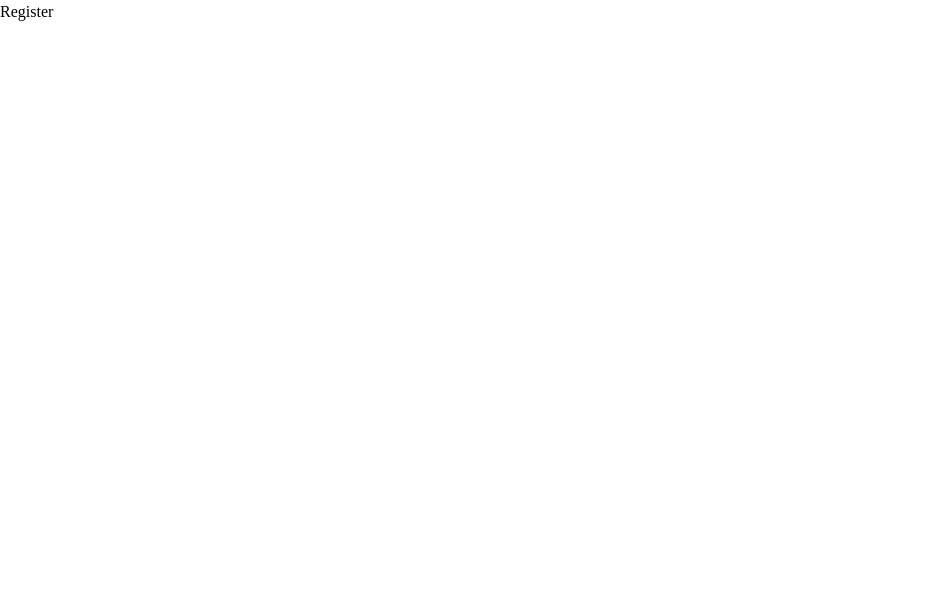
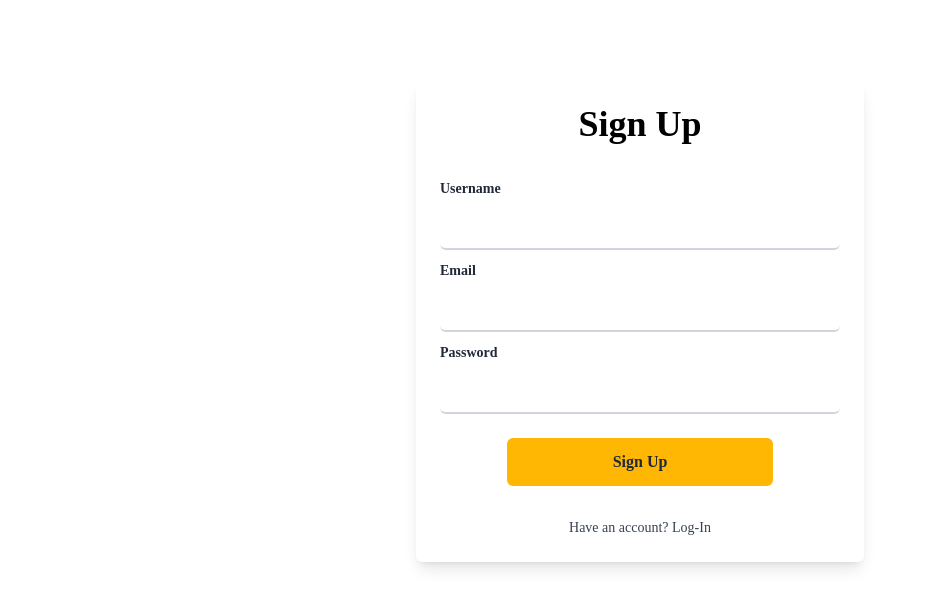
Before and after one commit to inayoon/expense_tracker, a React (Vite) app in the folder frontend/: page /register in a window 1280 px wide. Shown: the top 608 px of the page, without its empty margins (0-925 px from the left). Built offline with nearby package versions, Linux system fonts and the light colour scheme; a web font is replaced by a local one.

Commit message:
Created Register page and Connected to DB

```diff
--- a/frontend/src/App.jsx
+++ b/frontend/src/App.jsx
@@ -11,13 +11,23 @@ import LandingPage from "./pages/LandingPage";
 function App() {
   const isAuth = useSelector((state) => state.user?.isAuth);
   return (
+    <div>
+      {/* ToastContainer 추가 */}
+      <ToastContainer
+        position="bottom-right"
+        theme="light"
+        pauseOnHover
+        autoClose={1500}
+      />
       <Routes>
         <Route path="/" element={<LandingPage />} />
+
         <Route element={<NotAuthRoutes isAuth={isAuth} />}>
           <Route path="/login" element={<Login />} />
           <Route path="/register" element={<Register />} />
         </Route>
       </Routes>
+    </div>
   );
 }
 
--- a/frontend/src/pages/LandingPage.jsx
+++ b/frontend/src/pages/LandingPage.jsx
@@ -10,7 +10,7 @@ export default function LandingPage() {
           className="mx-auto"
         />
         <Link to="/login">
-          <button className="bg-blue-500 text-white px-6 py-3 absolute top-1/2 left-1/2 transform -translate-x-1/2 -translate-y-1/2 rounded-md">
+          <button className="bg-blue text-white px-6 py-3 absolute top-1/2 left-1/2 transform -translate-x-1/2 -translate-y-1/2 rounded-md hover:scale-105">
             Start Tracking💰
           </button>
         </Link>
--- a/frontend/src/pages/Login.jsx
+++ b/frontend/src/pages/Login.jsx
@@ -1,26 +1,36 @@
 import React from "react";
 import { useForm } from "react-hook-form";
+import { Link } from "react-router-dom";
 
 export default function Login() {
+  const {
+    register,
+    handleSubmit,
+    formState: { errors },
+    reset,
+  } = useForm({ mode: "Onchange" });
+
+  const onSubmit = ({ email, password, username }) => {
+    reset();
+  };
+
+  const userEmail = {
+    required: "Email must be provided",
+  };
+
+  const userPassword = {
+    required: "Password must be provided",
+    minLength: {
+      value: 6,
+      message: "Min length must be 6",
+    },
+  };
+
   return (
     <section className="flex flex-col justify-center mt-20 max-w-md m-auto">
       <div className="p-6 bg-white rounded-md shadow-lg">
         <h1 className="text-4xl font-bold text-center">Sign In</h1>
-        <form className="mt-8">
-          <div className="mb-2">
-            <label
-              htmlFor="username"
-              className="text-sm font-semibold text-gray-800"
-            >
-              Username
-            </label>
-            <input
-              type="text"
-              id="username"
-              className="w-full px-8 py-2 mt-2 bg-white rounded-md border-b-2 border-gray-300"
-            />
-          </div>
-
+        <form className="mt-8" onSubmit={handleSubmit(onSubmit)}>
           <div className="mb-2">
             <label
               htmlFor="email"
@@ -32,7 +42,13 @@ export default function Login() {
               type="email"
               id="email"
               className="w-full px-8 py-2 mt-2 bg-white rounded-md border-b-2 border-gray-300"
+              {...register("email", userEmail)}
             />
+            {errors?.email && (
+              <div>
+                <span className="text-gray-400">{errors.email.message}</span>
+              </div>
+            )}
           </div>
           <div className="mb-2">
             <label
@@ -45,13 +61,28 @@ export default function Login() {
               type="password"
               id="password"
               className="w-full px-8 py-2 mt-2 bg-white rounded-md border-b-2 border-gray-300"
+              {...register("password", userPassword)}
             />
+            {errors?.password && (
+              <div>
+                <span className="text-gray-400">{errors.password.message}</span>
+              </div>
+            )}
           </div>
+
           <div className="mt-6 flex justify-center">
-            <button className="w-2/3 bg-amber-400 text-gray-800 font-semibold px-4 py-3 rounded-md hover:bg-amber-500">
+            <button className="w-2/3 bg-yellow text-gray-800 font-semibold px-4 py-3 rounded-md hover:bg-pointOrange">
               Sign In
             </button>
           </div>
+          <p className="mt-8 text-sm text-center text-gray-700">
+            Don&apos;t have an account?{" "}
+            <Link to="/register">
+              <span className="font-medium hover:underline hover:text-pointOrange">
+                Sign-Up
+              </span>
+            </Link>
+          </p>
         </form>
       </div>
     </section>
--- a/frontend/src/pages/Register.jsx
+++ b/frontend/src/pages/Register.jsx
@@ -1,6 +1,126 @@
 import React from "react";
 import { useForm } from "react-hook-form";
+import { useDispatch } from "react-redux";
+import { Link } from "react-router-dom";
+import { registerUser } from "../store/thunkFunctions";
 
 export default function Register() {
-  return <div>Register</div>;
+  const dispatch = useDispatch();
+  const {
+    register,
+    handleSubmit,
+    formState: { errors },
+    reset,
+  } = useForm({ mode: "Onchange" });
+
+  const onSubmit = ({ email, password, username }) => {
+    const body = {
+      email,
+      password,
+      username,
+    };
+    dispatch(registerUser(body));
+    reset();
+  };
+
+  const userEmail = {
+    required: "Email must be provided",
+  };
+
+  const userName = {
+    required: "Name must be provided",
+    pattern: {
+      value: /^[A-Za-z]+$/,
+      message: "Username must only contain letters",
+    },
+  };
+  const userPassword = {
+    required: "Password must be provided",
+    minLength: {
+      value: 6,
+      message: "Min length must be 6",
+    },
+  };
+  return (
+    <section className="flex flex-col justify-center mt-20 max-w-md m-auto">
+      <div className="p-6 bg-white rounded-md shadow-lg">
+        <h1 className="text-4xl font-bold text-center">Sign Up</h1>
+        <form className="mt-8" onSubmit={handleSubmit(onSubmit)}>
+          <div className="mb-2">
+            <label
+              htmlFor="username"
+              className="text-sm font-semibold text-gray-800"
+            >
+              Username
+            </label>
+            <input
+              type="text"
+              id="username"
+              className="w-full px-8 py-2 mt-2 bg-white rounded-md border-b-2 border-gray-300"
+              {...register("username", userName)}
+            />
+
+            {errors?.name && (
+              <div>
+                <span className="text-gray-400">{errors.name.message}</span>
+              </div>
+            )}
+          </div>
+
+          <div className="mb-2">
+            <label
+              htmlFor="email"
+              className="text-sm font-semibold text-gray-800"
+            >
+              Email
+            </label>
+            <input
+              type="email"
+              id="email"
+              className="w-full px-8 py-2 mt-2 bg-white rounded-md border-b-2 border-gray-300"
+              {...register("email", userEmail)}
+            />
+            {errors?.email && (
+              <div>
+                <span className="text-gray-400">{errors.email.message}</span>
+              </div>
+            )}
+          </div>
+          <div className="mb-2">
+            <label
+              htmlFor="password"
+              className="text-sm font-semibold text-gray-800"
+            >
+              Password
+            </label>
+            <input
+              type="password"
+              id="password"
+              className="w-full px-8 py-2 mt-2 bg-white rounded-md border-b-2 border-gray-300"
+              {...register("password", userPassword)}
+            />
+            {errors?.password && (
+              <div>
+                <span className="text-gray-400">{errors.password.message}</span>
+              </div>
+            )}
+          </div>
+
+          <div className="mt-6 flex justify-center">
+            <button className="w-2/3 bg-yellow text-gray-800 font-semibold px-4 py-3 rounded-md hover:bg-pointOrange">
+              Sign Up
+            </button>
+          </div>
+          <p className="mt-8 text-sm text-center text-gray-700">
+            Have an account?{" "}
+            <Link to="/login">
+              <span className="font-medium hover:underline hover:text-pointOrange">
+                Log-In
+              </span>
+            </Link>
+          </p>
+        </form>
+      </div>
+    </section>
+  );
 }
--- a/frontend/src/store/thunkFunctions.js
+++ b/frontend/src/store/thunkFunctions.js
@@ -1 +1,15 @@
 import { createAsyncThunk } from "@reduxjs/toolkit";
+import axiosInstance from "../utils/axios";
+
+export const registerUser = createAsyncThunk(
+  "user/registerUser",
+  async (body, thunkAPI) => {
+    try {
+      const response = await axiosInstance.post("/user/register", body);
+      return response.data;
+    } catch (error) {
+      console.error(error);
+      return thunkAPI.rejectWithValue(error.response.data || error.message);
+    }
+  }
+);
--- a/frontend/src/store/userSlice.js
+++ b/frontend/src/store/userSlice.js
@@ -1,5 +1,6 @@
 import { createSlice } from "@reduxjs/toolkit";
 import { toast } from "react-toastify";
+import { registerUser } from "./thunkFunctions";
 
 const initialState = {
   userData: {
@@ -16,6 +17,21 @@ const userSlice = createSlice({
   name: "user",
   initialState,
   reducers: {},
+  extraReducers: (builder) => {
+    builder
+      .addCase(registerUser.pending, (state) => {
+        state.isLoading = true;
+      })
+      .addCase(registerUser.fulfilled, (state) => {
+        state.isLoading = false;
+        toast.info("User registration completed");
+      })
+      .addCase(registerUser.rejected, (state, action) => {
+        state.isLoading = false;
+        state.error = action.payload;
+        toast.error(action.payload);
+      });
+  },
 });
 
 export default userSlice.reducer;
--- a/frontend/src/utils/axios.js
+++ b/frontend/src/utils/axios.js
@@ -4,13 +4,27 @@ const axiosInstance = axios.create({
   baseURL: import.meta.env.PROD ? "" : "http://localhost:3000",
 });
 
-axiosInstance.interceptors.request.use(
-  function (config) {
-    config.headers.Authorization =
-      "Bearer " + localStorage.getItem("access_token");
-    return config;
-  },
-  function (error) {
-    return Promise.reject(error);
-  }
-);
+// axiosInstance.interceptors.request.use(
+//   function (config) {
+//     config.headers.Authorization =
+//       "Bearer " + localStorage.getItem("access_token");
+//     return config;
+//   },
+//   function (error) {
+//     return Promise.reject(error);
+//   }
+// );
+
+// axiosInstance.interceptors.response.use(
+//   function (response) {
+//     return response;
+//   },
+//   function (error) {
+//     if (error.response.data === "jwt expired") {
+//       window.location.reload();
+//     }
+//     return Promise.reject(error);
+//   }
+// );
+
+export default axiosInstance;
--- a/frontend/tailwind.config.js
+++ b/frontend/tailwind.config.js
@@ -2,7 +2,13 @@
 export default {
   content: ["./index.html", "./src/**/*.{js,ts,jsx,tsx}"],
   theme: {
-    extend: {},
+    extend: {
+      colors: {
+        yellow: "#FFB703",
+        blue: "#219EBC",
+        pointOrange: "#FB8500",
+      },
+    },
   },
   plugins: [],
 };
```
Also changed, not shown: 2 other files (tests, documents, lock files or other folders). Lines whose indentation alone changed are shown as unchanged.
